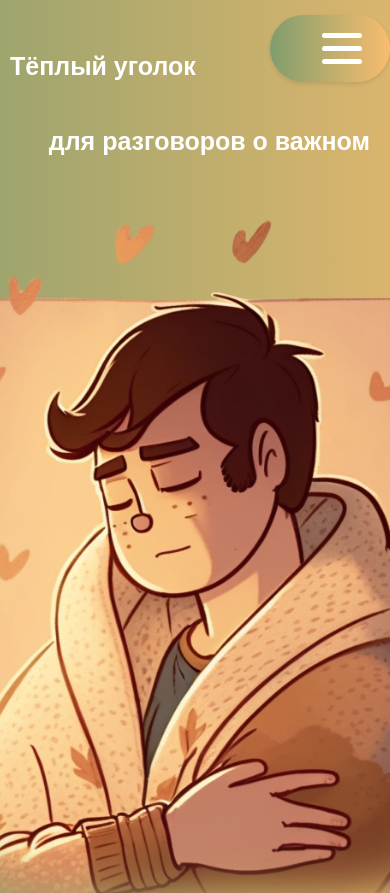
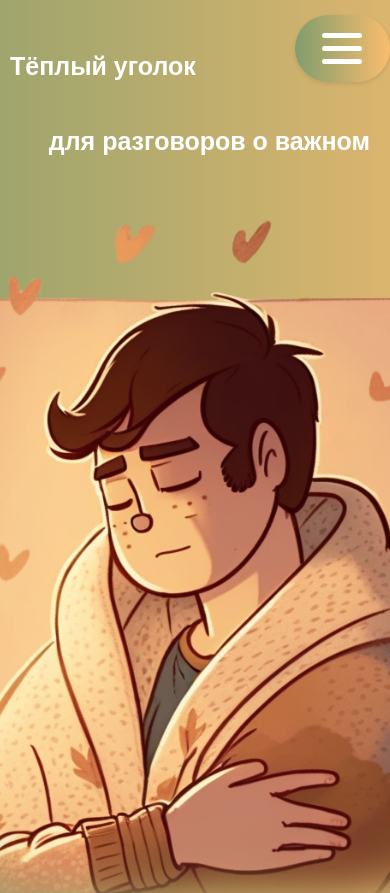
Before and after one commit to TheosOfBlack/TheosOfBlack.github.io, a plain HTML site: page psy_site_2.0/index.html in a window 390 px wide. Shown: the top 893 px of the page. Drawn offline with nearby package versions, Linux system fonts and the light colour scheme.

Commit message:
psy_site_2.0

```diff
--- a/psy_site_2.0/style.css
+++ b/psy_site_2.0/style.css
@@ -678,7 +678,7 @@ body{
 		transition: opacity 3s ease-in-out, height 0.4s ease-in-out;
 	}
 	.header-inner-unactive{
-		width: 120px;
+		width: 95px;
 		transition: width 0.4s ease-in-out;
 	}
 	.header-inner-active{
```
